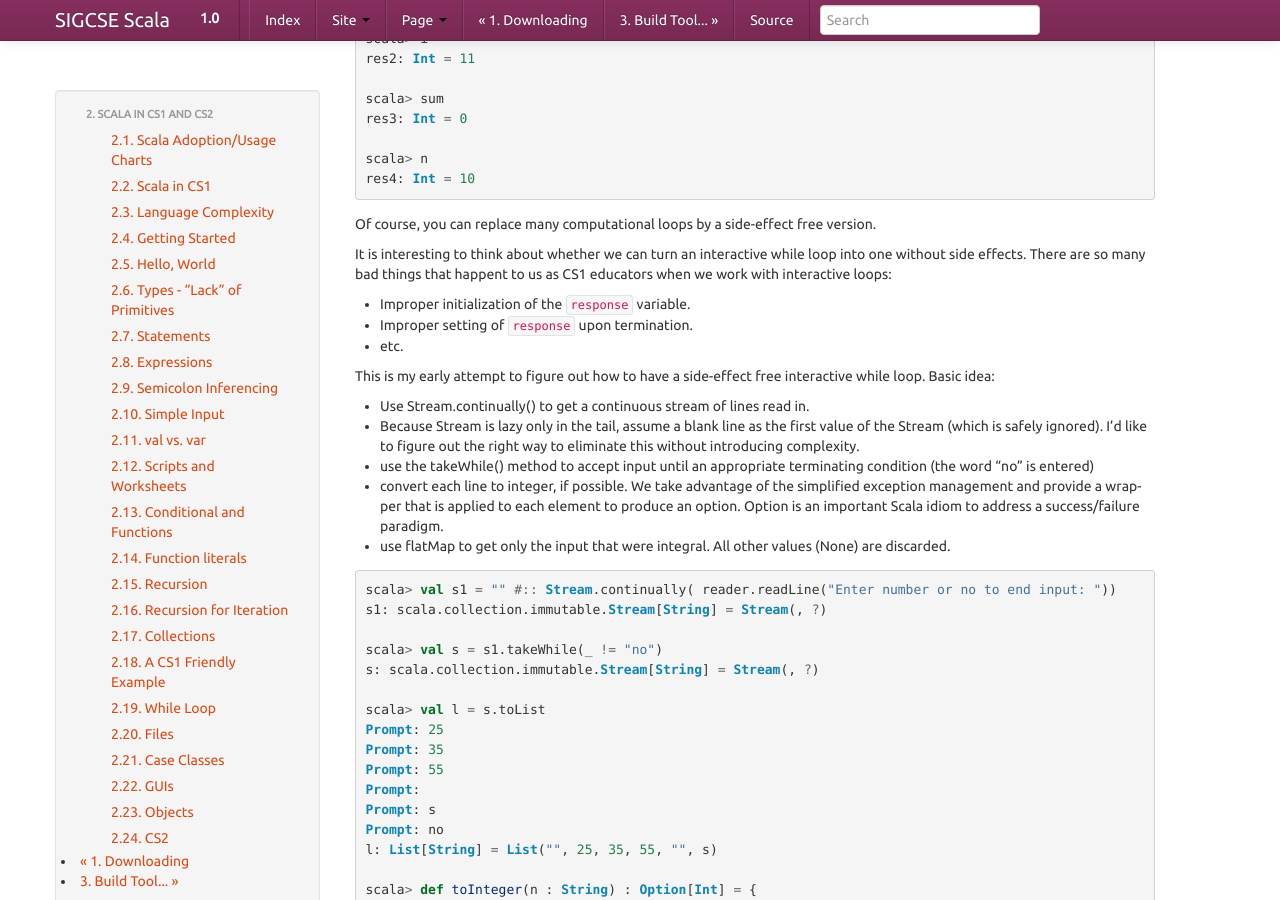
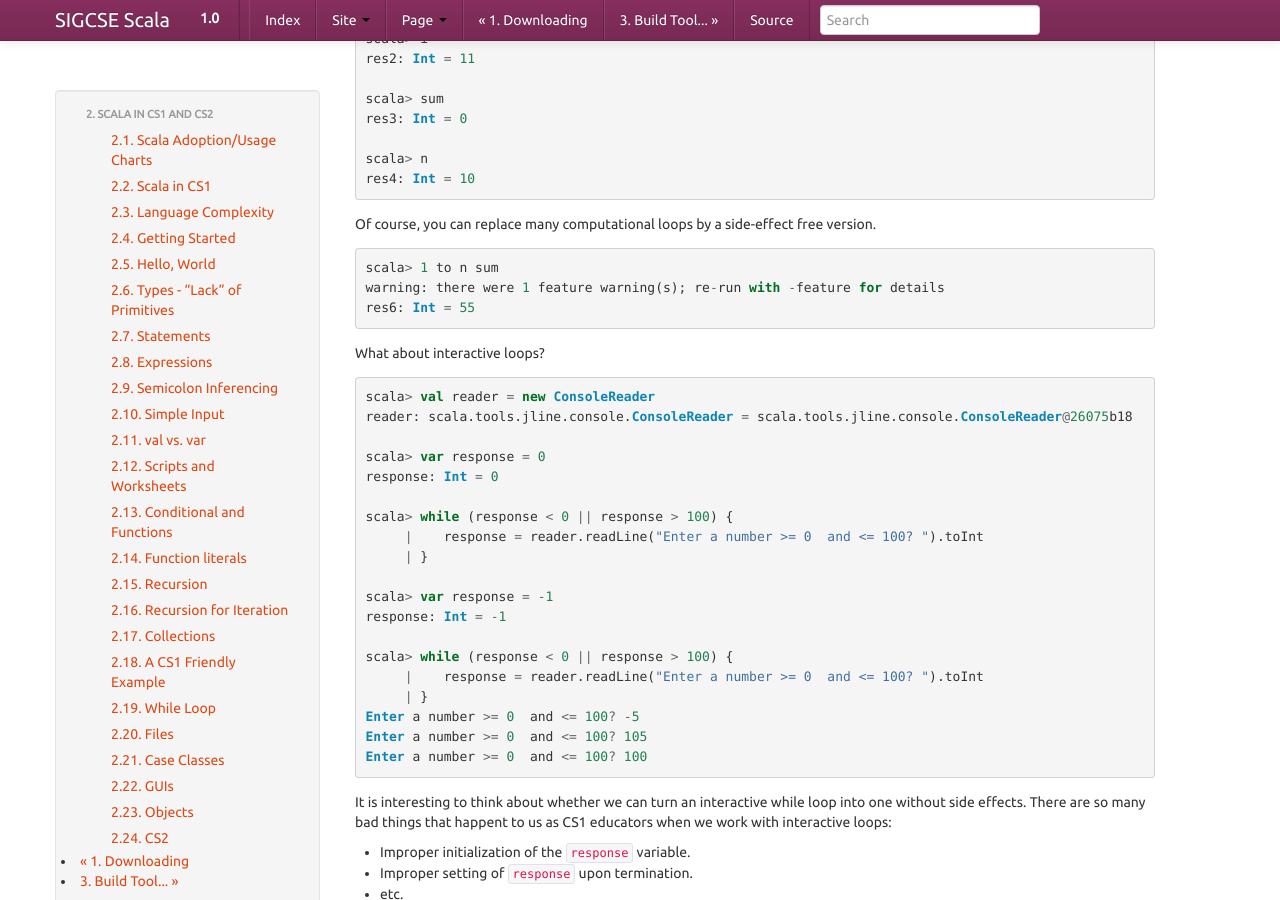
Before and after one commit to LoyolaChicagoBooks/scalaworkshop, a Sphinx documentation site: the page built from source/cs1.rst, in a window 1280 px wide and 900 px high, scrolled down 10514 px. Built offline with Sphinx 7.4.7, drawn with Linux system fonts in a browser that asks for light colours.

Commit message:
some code-block fixing

```diff
--- a/source/cs1.rst
+++ b/source/cs1.rst
@@ -654,15 +654,16 @@ Consider this interactive session to compute well-known example for sum
 
 Of course, you can replace many computational loops by a side-effect free version.
 
-.. code-block: scala
+.. code-block:: scala
 
    scala> 1 to n sum
    warning: there were 1 feature warning(s); re-run with -feature for details
    res6: Int = 55
 
-.. code-block: scala
 
-   What about interactive loops?
+What about interactive loops?
+
+.. code-block:: scala
 
    scala> val reader = new ConsoleReader
    reader: scala.tools.jline.console.ConsoleReader = scala.tools.jline.console.ConsoleReader@26075b18
@@ -705,8 +706,6 @@ Basic idea:
   provide a wrapper that is applied to each element to produce an option. Option is an important Scala
   idiom to address a success/failure paradigm.
 - use flatMap to get only the input that were integral. All other values (None) are discarded.
-
-
 
 .. code-block:: scala
 
```
